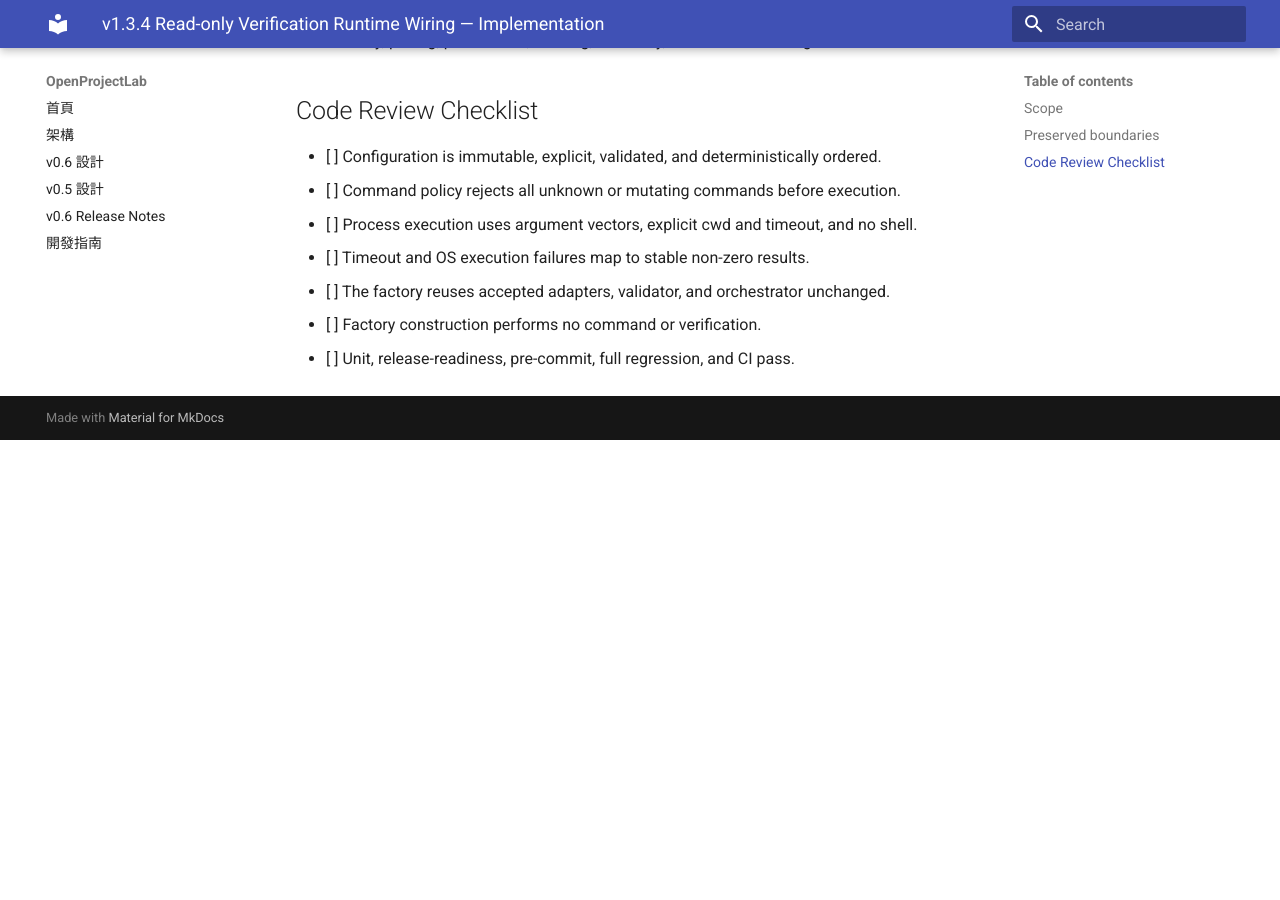
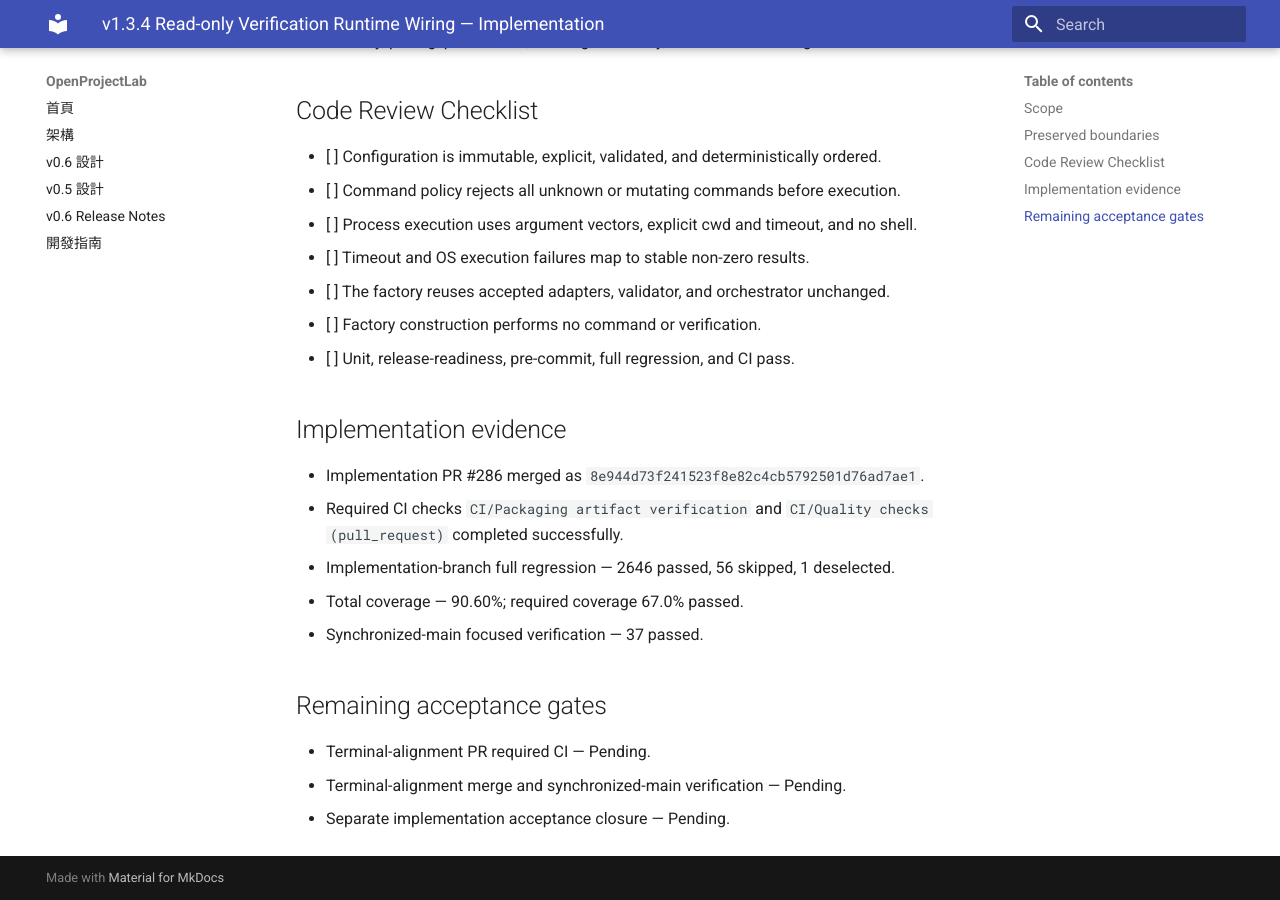
Before and after one commit to khwang1964/OpenProjectLab, an MkDocs documentation site: the page built from docs/releases/v1.3.4-read-only-verification-runtime-wiring-implementation.md, in a window 1280 px wide and 900 px high, scrolled down 553 px. Built offline with MkDocs 1.6.1 and Material for MkDocs 9.7.7, drawn with Linux system fonts in a browser that asks for light colours; before the commit the page ends 993 px from its top, so only the background shows below that; some of the changed text lies outside the part shown.

Commit message:
docs: align v1.3.4 read-only verification runtime wiring implementation (#287)

```diff
--- a/docs/releases/v1.3.4-read-only-verification-runtime-wiring-implementation.md
+++ b/docs/releases/v1.3.4-read-only-verification-runtime-wiring-implementation.md
@@ -1,6 +1,6 @@
 # v1.3.4 Read-only Verification Runtime Wiring — Implementation
 
-> Status: Implemented / Pending acceptance
+> Status: Implemented / Awaiting implementation acceptance
 
 ## Scope
 
@@ -23,3 +23,21 @@ deterministic executor, stable process-failure mapping, and component factory.
 - [ ] The factory reuses accepted adapters, validator, and orchestrator unchanged.
 - [ ] Factory construction performs no command or verification.
 - [ ] Unit, release-readiness, pre-commit, full regression, and CI pass.
+
+<!-- v1.3.4-implementation-alignment-evidence -->
+
+## Implementation evidence
+
+- Implementation PR #286 merged as `8e944d73f241523f8e82c4cb5792501d76ad7ae1`.
+- Required CI checks `CI/Packaging artifact verification` and
+  `CI/Quality checks (pull_request)` completed successfully.
+- Implementation-branch full regression — 2646 passed, 56 skipped,
+  1 deselected.
+- Total coverage — 90.60%; required coverage 67.0% passed.
+- Synchronized-main focused verification — 37 passed.
+
+## Remaining acceptance gates
+
+- Terminal-alignment PR required CI — Pending.
+- Terminal-alignment merge and synchronized-main verification — Pending.
+- Separate implementation acceptance closure — Pending.
```
Also changed, not shown: CHANGELOG.md (+9 -0 lines), docs/HISTORY.md (+11 -0 lines), docs/releases/v1.3.4-read-only-verification-runtime-wiring-implementation-alignment.md (added, +36 -0 lines), docs/roadmap.md (+10 -0 lines), 2 other files.
